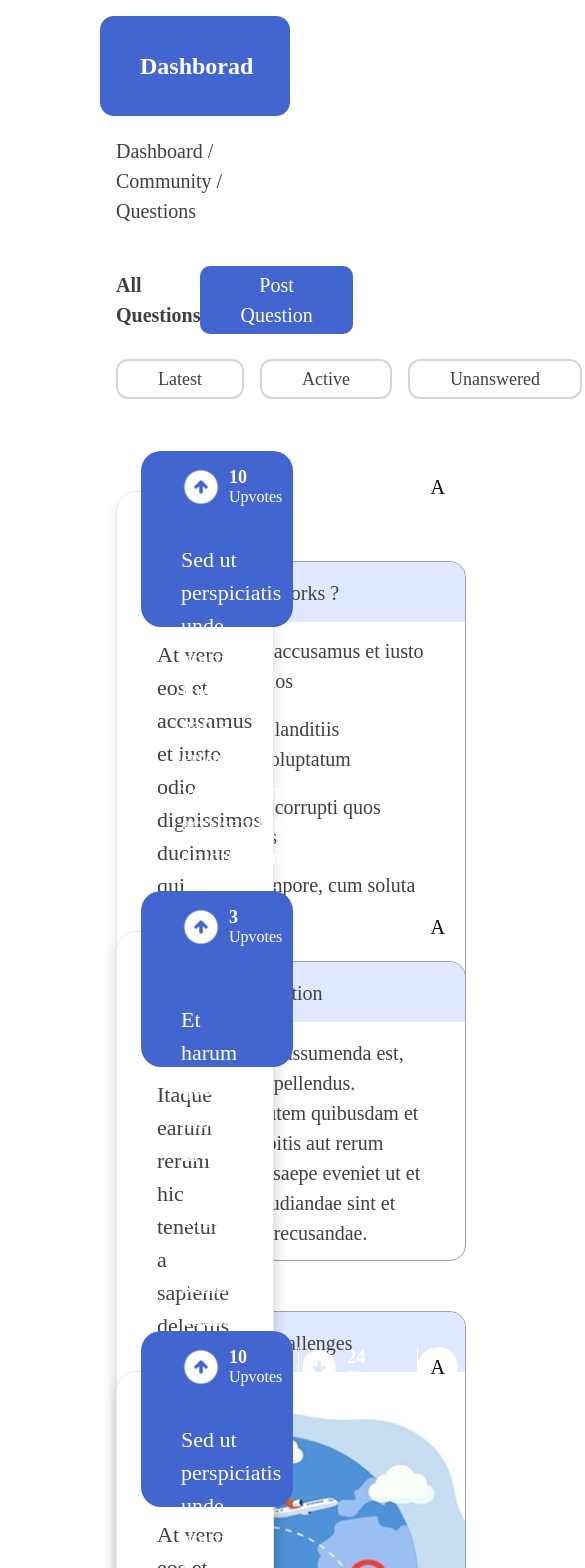
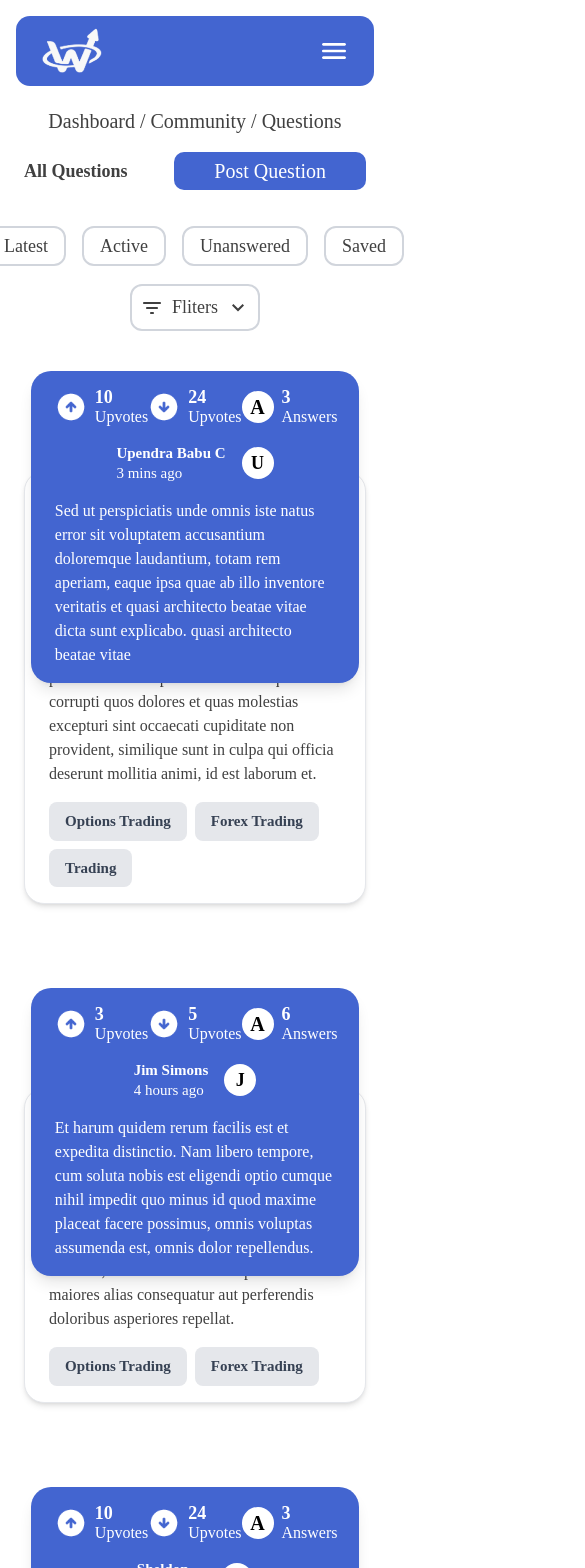
Before and after one commit to SuriyaMassMsd/test, a React (Vite) app: page / in a window 390 px wide. Shown: the top 1568 px of the page, 585 px wide, since content can reach past the window. Built offline with nearby package versions, Linux system fonts and the light colour scheme.

Commit message:
mobile responsive

```diff
--- a/src/App.jsx
+++ b/src/App.jsx
@@ -6,23 +6,25 @@ import data from "./assets/data/data";
 
 export const App = () => {
   return (
-    <div className="px-[100px] py-4 ">
+    <div className="px-4 sm:px-[100px] py-4 ">
       <header className="">
         <nav>
           <Navbar />
         </nav>
       </header>
-      <main className="mt-5 font-normal text-[20px] text-[#404040] flex flex-col sm:flex-row gap-10 px-4">
+      <main className="mt-5 font-normal text-[20px] text-[#404040] flex flex-col sm:flex-row gap-10 px-2 sm:px-4">
         <section className="flex-1">
-          <p>Dashboard / Community / Questions</p>
+          <p className="text-center sm:text-start">
+            Dashboard / Community / Questions
+          </p>
           <Fliter />
-          <div className="">
+          <div className="mt-[120px]">
             {data.map((item, index) => {
               return <Card item={item} index={index} />;
             })}
           </div>
         </section>
-        <aside className="mt-[70px] ">
+        <aside className="mt-0 sm:mt-[70px]  ">
           <div className="h-[450px] rounded-2xl w-[350px] border border-gray-400 ">
             <h3 className="h-[60px] rounded-t-2xl px-10 py-4  bg-[#E0E8FF]">
               How our form works ?
--- a/src/Components/Card.jsx
+++ b/src/Components/Card.jsx
@@ -11,77 +11,93 @@ const Card = (props) => {
     description,
     tags,
   } = props.item;
+
   return (
-    <div
-      className="w-full relative mt-[50px]"
-      style={{
-        position: "relative",
-        top: `${props.index * 440}px`,
-      }}
+    <div className="w-full flex justify-center mt-16 relative">
+      <div className="relative w-[420px] sm:w-full flex flex-col items-center space-y-[100px] ">
+        {/* White Card (Bottom Section)  */}
+
+        <div className="bg-white border border-gray-200 shadow-md rounded-[20px] w-full px-6 py-4 min-h-[280px] sm:px-10 sm:py-6 mt-[20px] relative z-0">
+          <div className="mt-[130px] sm:mt-[110px]">
+            <p className="text-[16px] sm:text-[22px]">{description}</p>
+
+            {/* Tags */}
+            <div className="flex flex-wrap gap-2 mt-4">
+              {tags.map((tag, index) => (
+                <span
+                  key={index}
+                  className="px-4 py-2 bg-gray-200 text-gray-700 text-[15px] sm:text-[18px] font-bold rounded-lg"
                 >
-      <div className="bg-[#4365D0] h-44 rounded-[20px] w-[96%] ml-[25px] z-30 absolute top-0 px-10 py-4 ">
-        <div className="flex justify-between" key={props.index}>
-          <div className="flex space-x-10">
-            <div className="flex text-white space-x-2">
-              <img className="w-10 h-10" src="uparrow.png" alt="" />
-              <div className="flex flex-col  leading-5">
+                  {tag}
+                </span>
+              ))}
+            </div>
+          </div>
+        </div>
+
+        {/* Blue Card (Top Section) */}
+        <div className="bg-[#4365D0] min-h-44 rounded-[20px] w-[96%] px-6 py-4 sm:px-10 sm:py-6 shadow-lg text-white absolute top-[-80px] z-10">
+          <div className="flex justify-between flex-col sm:flex-row">
+            <div className="flex space-x-6">
+              {/* Upvotes */}
+              <div className="flex items-center space-x-2">
+                <img
+                  className="w-8 h-8 sm:w-10 sm:h-10"
+                  src="uparrow.png"
+                  alt="Upvote"
+                />
+                <div className="flex flex-col leading-5">
                   <span className="font-bold text-[18px]">{upvotes}</span>
                   <span className="font-normal text-[16px]">Upvotes</span>
                 </div>
-              <span className="h-9 border-r ml-2 rounded-[2px] border-white"></span>
+                <span className="hidden sm:flex h-9 border-r ml-2 rounded-[2px] border-white"></span>
               </div>
-            <div className="flex text-white space-x-2">
-              <img className="w-10 h-10" src="downarrow.png" alt="" />
-              <div className="flex flex-col  leading-5">
+
+              {/* Total Upvotes */}
+              <div className="flex items-center space-x-2">
+                <img
+                  className="w-8 h-8 sm:w-10 sm:h-10"
+                  src="downarrow.png"
+                  alt="Downvote"
+                />
+                <div className="flex flex-col leading-5">
                   <span className="font-bold text-[18px]">{total_upvotes}</span>
                   <span className="font-normal text-[16px]">Upvotes</span>
                 </div>
-              <span className="h-9 border-r ml-2 rounded-[2px] border-white"></span>
+                <span className="hidden sm:flex h-9 border-r ml-2 rounded-[2px] border-white"></span>
               </div>
-            <div className="flex text-white space-x-2">
-              <div
-                className="w-10 h-10 bg-white p-2 flex justify-center items-center rounded-full text-black
-                 font-[12px]
-                  "
-              >
+
+              {/* Answers */}
+              <div className="flex items-center space-x-2">
+                <div className="w-8 h-8 sm:w-10 sm:h-10 bg-white p-2 flex justify-center items-center rounded-full text-black font-semibold">
                   A
                 </div>
-              <div className="flex flex-col  leading-5">
+                <div className="flex flex-col leading-5">
                   <span className="font-bold text-[18px]">{answers}</span>
                   <span className="font-normal text-[16px]">Answers</span>
                 </div>
-              <span className="h-9 border-r ml-2 rounded-[2px] border-white"></span>
+                <span className="hidden sm:flex h-9 border-r ml-2 rounded-[2px] border-white"></span>
               </div>
             </div>
-          <div className="flex  space-x-4">
-            <div className="text-white flex flex-col leading-5">
-              <h5 className="text-[18px] font-bold">{author}</h5>
-              <span className="font-thin text-[15px] ">{time}</span>
+
+            {/* Author Info */}
+            <div className="flex items-center space-x-4 mt-4 sm:mt-0 mx-auto sm:mx-0">
+              <div className="flex flex-col leading-5">
+                <h5 className="text-[15px] sm:text-[18px] font-bold">
+                  {author}
+                </h5>
+                <span className="font-thin text-[15px]">{time}</span>
               </div>
-            <div className="w-10 h-10 bg-white p-2 flex justify-center items-center rounded-full">
+              <div className="w-8 h-8 sm:w-10 sm:h-10 bg-white p-2 flex justify-center items-center rounded-full text-black text-[18px] font-semibold">
                 {author[0]}
               </div>
             </div>
           </div>
-        <p className="text-[22px] font-normal  mt-4 text-white text-wrap ">
+
+          {/* Question */}
+          <p className="text-[16px] sm:text-[22px] font-normal mt-4 text-white">
             {question}
           </p>
-      </div>
-      <div className="bg-white drop-shadow-xl border border-gray-200 shadow-gray-300 min-h-80 rounded-[20px] w-full z-0 absolute mt-[40px] px-10 py-4">
-        <div className="mt-[130px] space-y-6">
-          <p className="text-[22px]">{description}</p>
-          <div className="space-x-10 mb-[10px]">
-            {tags.map((item, index) => {
-              return (
-                <span
-                  key={index}
-                  className="px-10 py-2 bg-gray-400 text-[18px] font-bold text-gray-600 rounded-[12px]"
-                >
-                  {item}
-                </span>
-              );
-            })}
-          </div>
         </div>
       </div>
     </div>
--- a/src/Components/Fliter.jsx
+++ b/src/Components/Fliter.jsx
@@ -3,20 +3,20 @@ import React from "react";
 const Fliter = () => {
   const filteBtn = ["Latest", "Active", "Unanswered", "Saved"];
   return (
-    <div className="mt-10 space-y-5">
-      <div className="flex justify-between items-center">
-        <h1 className="font-bold ">All Questions</h1>
-        <button className="px-10 font-thin py-1 text-white bg-[#4365D0] rounded-[10px]">
+    <div className="mt-4 sm:mt-10 space-y-5">
+      <div className="flex items-center justify-between ">
+        <h1 className="font-bold text-[18px] sm:text-[22px]">All Questions</h1>
+        <button className="px-10 font-thin py-1 text-white bg-[#4365D0] rounded-[10px] ">
           Post Question
         </button>
       </div>
-      <div className=" flex justify-between items-center">
+      <div className=" mt-10 sm:mt-0 flex flex-col sm:flex-row space-y-6 sm:space-y-0 justify-between items-center px-4 sm:ml-0 sm:px-0">
         <div className="space-x-4">
           {filteBtn.map((item, index) => {
             return (
               <span
                 key={index}
-                className="px-10 py-2 text-[18px] rounded-xl border-2   border-gray-300 hover:bg-gray-300 hover:text-gray-500   hover:cursor-pointer transition-all"
+                className="px-4 sm:px-10 py-2 text-[18px] rounded-xl border-2   border-gray-300 hover:bg-gray-300 hover:text-gray-500   hover:cursor-pointer transition-all"
               >
                 {item}
               </span>
--- a/src/Components/Navbar.jsx
+++ b/src/Components/Navbar.jsx
@@ -1,20 +1,44 @@
-import React from "react";
+import React, { useState } from "react";
 
 const Navbar = () => {
+  const [menuOpen, setMenuOpen] = useState(false);
+
   return (
-    <div className="h-[100px] bg-[#4365D0] rounded-[14px] flex items-center justify-between px-10 w-full">
     <div>
-        <img className="w-20 " src="logo.png" alt="logo" />
+      {/* Navbar Container */}
+      <div className="relative h-[70px] sm:h-[100px] bg-[#4365D0] rounded-[14px] flex items-center justify-between px-6 sm:px-10 w-full">
+        {/* Logo */}
+        <div>
+          <img className="w-16 sm:w-20" src="logo.png" alt="logo" />
         </div>
-      <div>
+
+        {/* Hamburger Menu (Mobile) */}
+        <svg
+          className="sm:hidden text-white cursor-pointer flex"
+          onClick={() => setMenuOpen(!menuOpen)}
+          xmlns="http://www.w3.org/2000/svg"
+          width="32"
+          height="32"
+          viewBox="0 0 24 24"
+        >
+          <path
+            fill="currentColor"
+            d="M4 18q-.425 0-.712-.288T3 17t.288-.712T4 16h16q.425 0 .713.288T21 17t-.288.713T20 18zm0-5q-.425 0-.712-.288T3 12t.288-.712T4 11h16q.425 0 .713.288T21 12t-.288.713T20 13zm0-5q-.425 0-.712-.288T3 7t.288-.712T4 6h16q.425 0 .713.288T21 7t-.288.713T20 8z"
+          />
+        </svg>
+
+        {/* Desktop Nav Items */}
+        <div className="hidden sm:flex">
           <ul className="font-semibold text-[24px] text-white flex items-center gap-10">
-          <li>Dashborad</li>
+            <li>Dashboard</li>
             <li>Courses</li>
             <li>Learnings</li>
             <li>Community</li>
           </ul>
         </div>
-      <div className="flex items-center gap-10">
+
+        {/* User Icons (Only on Desktop) */}
+        <div className="hidden sm:flex items-center gap-10">
           <svg
             width="40"
             height="40"
@@ -31,6 +55,31 @@ const Navbar = () => {
           <img className="w-[60px]" src="usericon.png" alt="userIcon" />
         </div>
       </div>
+
+      {/* Mobile Menu with Animation */}
+      <div
+        className={`z-50 absolute top-0 left-0 w-full bg-[#4365D0] text-white p-6 transition-transform duration-300 h-screen ${
+          menuOpen ? "scale-y-100 opacity-100" : "scale-y-0 opacity-0"
+        } sm:hidden`}
+        style={{
+          transformOrigin: "top",
+          transition: "transform 0.3s ease-in-out, opacity 0.3s ease-in-out",
+        }}
+      >
+        <div
+          className="absolute top-10 right-13 cursor-pointer text-2xl"
+          onClick={() => setMenuOpen(false)}
+        >
+          X
+        </div>
+        <ul className="mt-20 font-semibold text-[20px] space-y-20 text-center z-60">
+          <li className="hover:text-gray-400">Dashboard</li>
+          <li className="hover:text-gray-400">Courses</li>
+          <li className="hover:text-gray-400">Learnings</li>
+          <li className="hover:text-gray-400">Community</li>
+        </ul>
+      </div>
+    </div>
   );
 };
 
```
Lines whose indentation alone changed are shown as unchanged.
